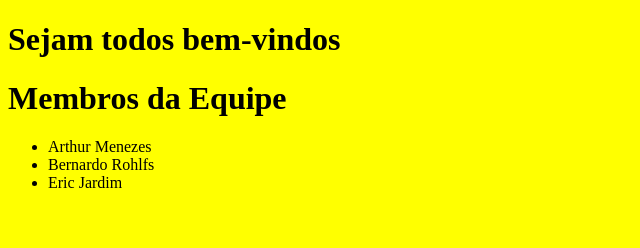
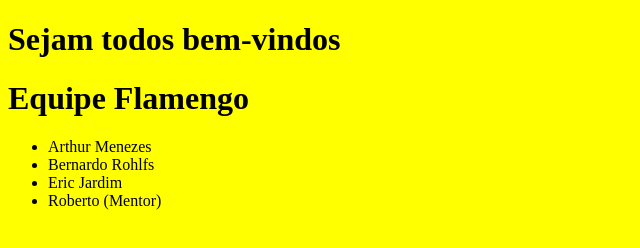
Before and after one commit to rommelcarneiro/git-pples-m-20212, a plain HTML site: page index.html in a window 1280 px wide. Shown: the whole page, without its empty margins (0-640 px from the left). Drawn offline with Linux system fonts and the light colour scheme.

Commit message:
UPDATE index.html Nome da equipe

```diff
--- a/index.html
+++ b/index.html
@@ -10,11 +10,12 @@
 <body>
     <h1>Sejam todos bem-vindos</h1>
 
-    <h1>Membros da Equipe</h1>
+    <h1>Equipe Flamengo</h1>
     <ul>
         <li>Arthur Menezes</li>
         <li>Bernardo Rohlfs</li>
         <li>Eric Jardim</li>
+        <li>Roberto (Mentor)</li>
     </ul>
 </body>
 </html>
```
